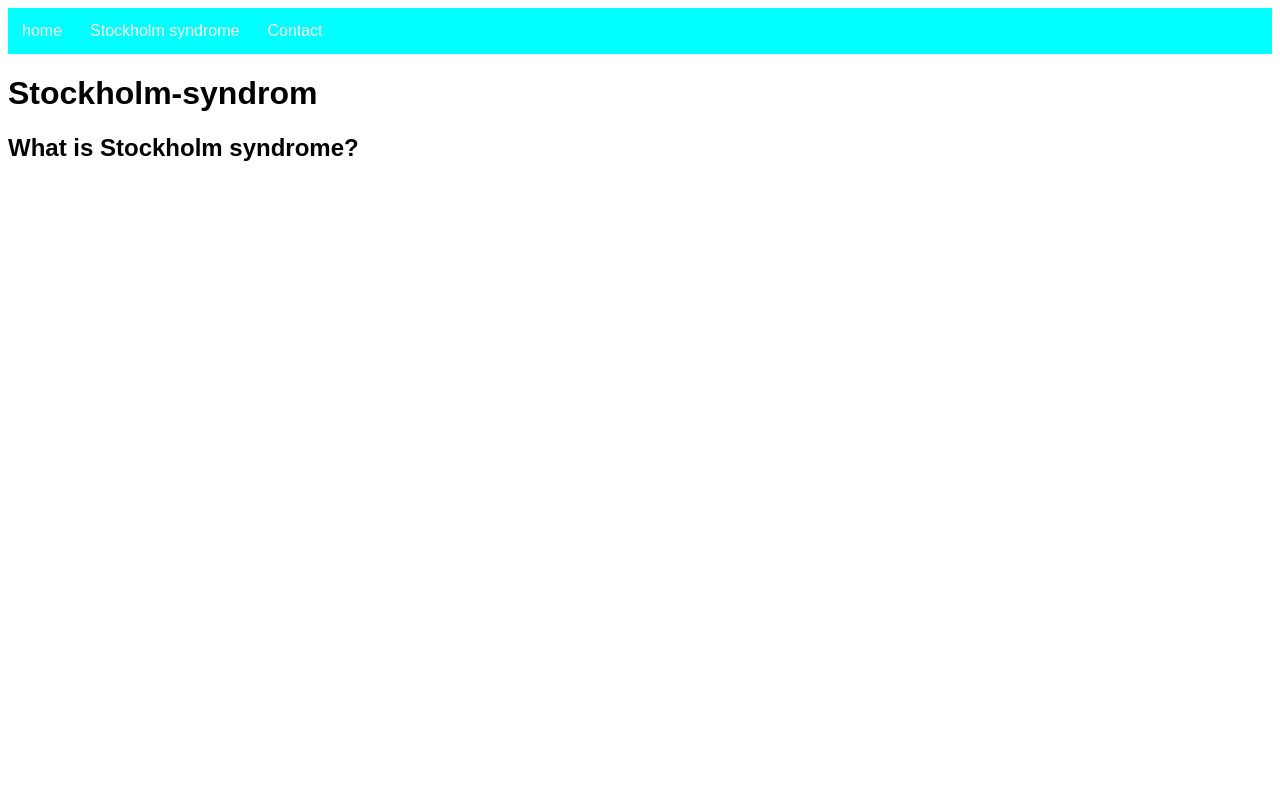
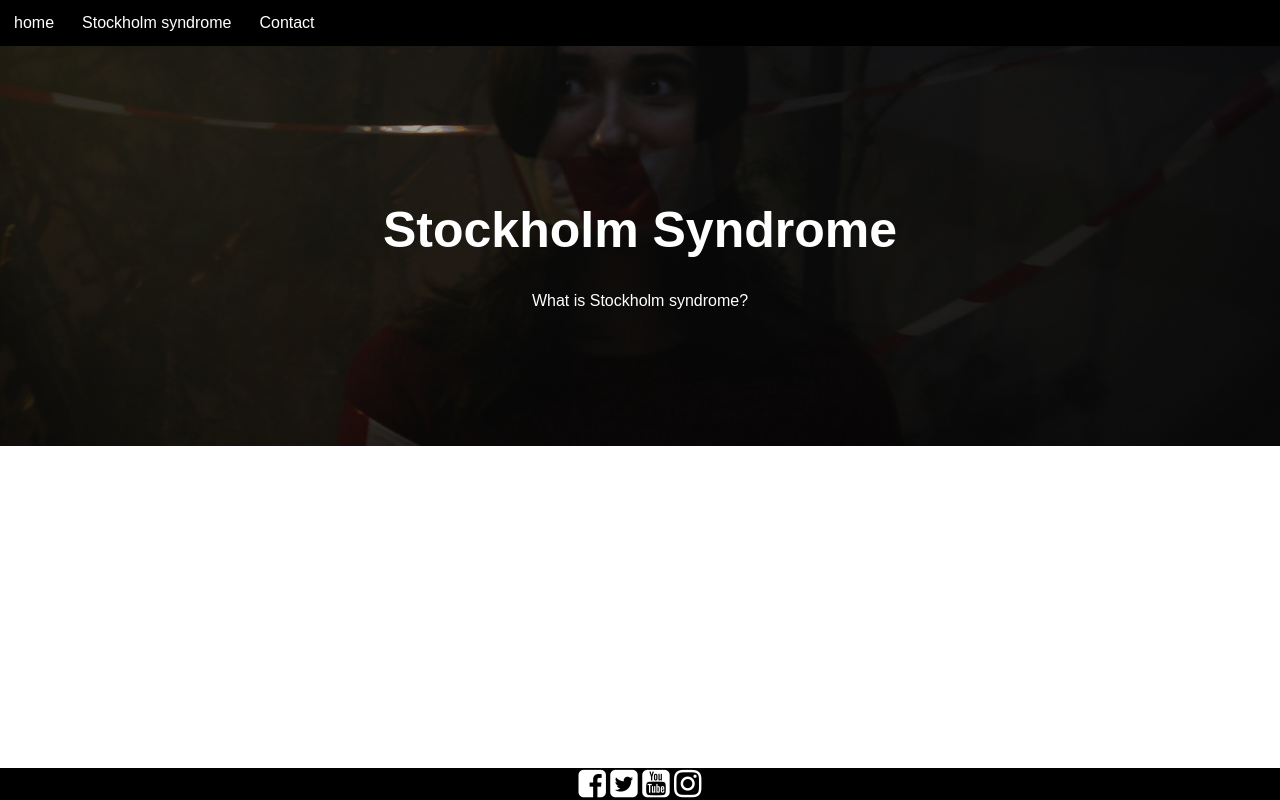
Before and after one commit to johan-kindgren/stockholm-syndrom, a plain HTML site: page index.html in a window 1280 px wide. Drawn offline with Linux system fonts and the light colour scheme.

Commit message:
creat footer

```diff
--- a/assets/css/style.css
+++ b/assets/css/style.css
@@ -1,9 +1,3 @@
-/* html bodey */
-body {
-    background-color: #ffffff;
-    font-family: Arial;
-}
-
 /* nav-bar */
 
 ul {
@@ -11,7 +5,7 @@ ul {
     margin: 0;
     padding: 0;
     overflow: hidden;
-    background-color: aqua;
+    background-color: rgb(0, 0, 0);
   }
 
   li {
@@ -25,3 +19,51 @@ ul {
     padding: 14px;
     text-decoration: none;
   }
+
+  /* hero image & text */
+  body, html {
+    height: 100%;
+    margin: 0;
+    font-family: arial, monospace, sans-serif;
+  }
+
+  .hero-image {
+    background-image: linear-gradient(rgba(0, 0, 0, 0.37), rgba(0, 0, 0, 0.397)), url("../images/james-kovin-gOJMw_EUlWw-unsplash.jpg");
+    height: 50%;
+    background-position: center;
+    background-repeat: no-repeat;
+    background-size: cover;
+    position: relative;
+  }
+
+  .hero-text {
+    text-align: center;
+    position: absolute;
+    top: 50%;
+    left: 50%;
+    transform: translate(-50%, -50%);
+    color: white;
+  }
+
+
+
+
+
+
+
+
+
+
+
+
+/* footer */
+
+footer {
+    position: fixed;
+    left: 0;
+    bottom: 0;
+    width: 100%;
+    background-color: rgb(0, 0, 0);
+    color: white;
+    text-align: center;
+  }
--- a/index.html
+++ b/index.html
@@ -1,24 +1,37 @@
 <!DOCTYPE html>
 <html lang="en">
-
 <head>
     <meta charset="UTF-8">
     <meta name="viewport" content="width=device-width, initial-scale=1.0">
     <title>Stockholm Syndrome</title>
     <link rel="stylesheet" href="assets/css/style.css">
+    <link rel="stylesheet" href="https://cdnjs.cloudflare.com/ajax/libs/font-awesome/4.7.0/css/font-awesome.min.css">
 </head>
+
+<body>
     <header>
-
+        <nav>
             <ul>
                 <li><a href="index.html">home</a></li>
                 <li><a href="info.html">Stockholm syndrome</a></li>
                 <li><a href="contact.html">Contact</a></li>
             </ul>
-
+        </nav>
     </header>
 
-<body>
-    <h1>Stockholm-syndrom</h1>
-    <h2>What is Stockholm syndrome?</h2>
+    <div class="hero-image">
+        <div class="hero-text">
+            <h1 style="font-size:50px">Stockholm Syndrome</h1>
+            <p>What is Stockholm syndrome?</p>
+        </div>
+    </div>
+
+    <footer>
+        <i class="fa fa-facebook-square fa-2x"></i>
+        <i class="fa fa-twitter-square fa-2x"></i>
+        <i class="fa fa-youtube-square fa-2x"></i>
+        <i class="fa fa-instagram fa-2x"></i>
+    </footer>
 </body>
-<!-- <footer>footer</footer> -->
+
+</html>
```
Also changed, not shown: info.html (+22 -0 lines), assets/images/james-kovin-gOJMw_EUlWw-unsplash.jpg (added), 1 other file. Lines whose indentation alone changed are shown as unchanged.
